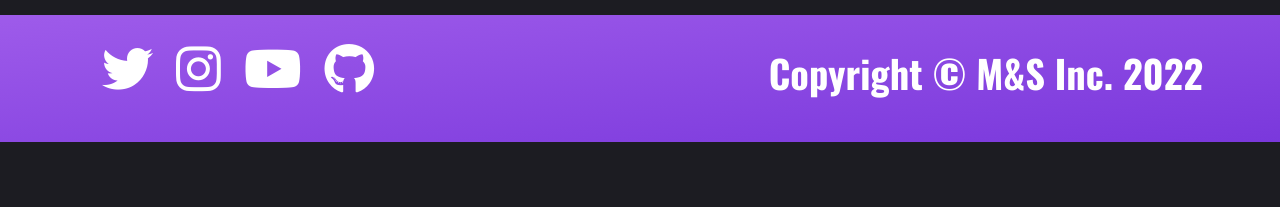
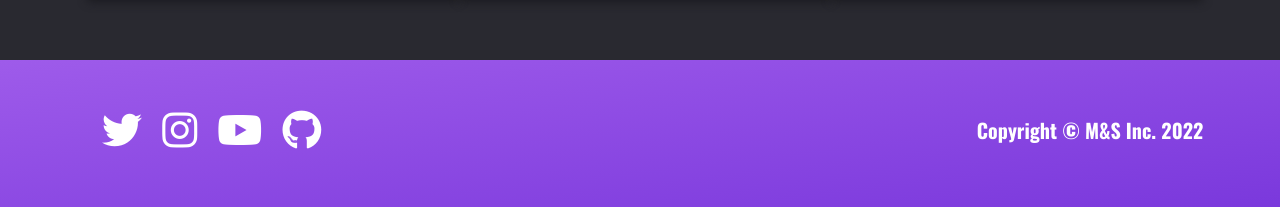
Before and after one commit to Apricosma/my-dev-team, a plain HTML site: page index.html in a window 1280 px wide. Shown: the part 3229-3436 px from the top of the page. Before the commit the page ends 3371 px from the top, so only its background shows below. Drawn offline with nearby package versions, Linux system fonts and the light colour scheme.

Commit message:
Fix typos

```diff
--- a/assets/style/index.css
+++ b/assets/style/index.css
@@ -133,11 +133,11 @@ header {
 - - - - - - - - - - - - - - */
 
 footer {
-    margin-top: 75px;
     padding: 20px 0 30px;
     background: linear-gradient(to bottom right, #9e5bea, #7a38dc);
     display: flex;
     justify-content: space-between;
+    align-items: center;
 }
 
 footer h2 {
@@ -150,20 +150,23 @@ footer h2 {
 
 .social a {
     margin: 0 0.4vw;
-    font-size: 4vw;
+    font-size: 40px;
     text-decoration: none;
 }
 
 #copyright {
-    font-size: 3vw;
+    font-size: 20px;
     text-align: right;
     margin-right: 6vw;
+
 }
 
 .fa-brands, #copyright {
     color: #fff;
     transition: 0.1s ease-in-out;
     font-style: none;
+    padding: 30px 0;
+
 }
 
 .fa-brands:hover {
@@ -194,7 +197,7 @@ footer h2 {
         font-size: 20px;
     }
     #copyright {
-        font-size: 15px;
+        font-size: 12px;
     }
 }
 
@@ -245,7 +248,7 @@ footer h2 {
 .product-bg {
     width: 100%;
     background-color: #292930;
-    padding: 40px;
+    padding: 100px;
     color: var(--app-font-color);
 }
 
```
